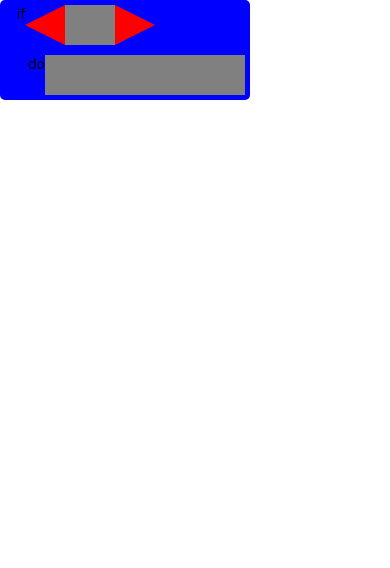
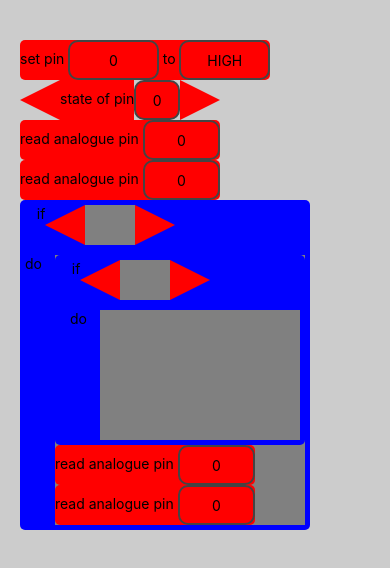
Before and after one commit to mounilsankar/BlockDuino, a React Native app: screen / in a window 390 px wide. Shown: the top 568 px of the page. Built offline with nearby package versions, Linux system fonts and the light colour scheme.

Commit message:
Added button for codeblocks to appear

```diff
--- a/App.js
+++ b/App.js
@@ -43,24 +43,32 @@ import CustomSmallBlock from "./src/components/CustomSmallBlock/CustomSmallBlock
 import CustomBigBlock from "./src/components/CustomBigBlock/CustomBigBlock";
 export default function App() {
   const [items, setItems] = React.useState([
-    { id: 1, text: "setPin" },
-    { id: 2, text: "stateOfPin" },
-    { id: 3, text: "readAnalogPin" },
-    { id: 4, text: "readAnalogPin" },
+    { id: 1, type:"small",text: "setPin" },
+    { id: 2, type:"small", text: "stateOfPin" },
+    { id: 3, type:"small", text: "readAnalogPin" },
+    { id: 4, type:"small", text: "readAnalogPin" },
   ]);
   const [zones, setZones] = React.useState([
     {
-      id: 1,
-      text: "Test zone 1",
-      items: [{ id: 5, text: "setPin" }],
+      id: 6,
+      text: "if", type:"big", layout: null,
+      items: [{ id: 5, type:"big", text: "if",
+          items: [
+            { id: 7, type:"small", text: "setPin", layout: null},
+            { id: 8, type:"small", layout: null, text: "stateOfPin" },]
+     },
+     { id: 9, type:"small", layout: null, text: "readAnalogPin" },
+    { id: 10, type:"small", layout: null, text: "readAnalogPin" },
+
+    ],
     },
   ]);
 
   return (
-    <View>
+    /*<View>
     <CustomBigBlock/>
-    </View>
-    /*<DragAndDrop
+    </View>*/
+    <DragAndDrop
       style={styles.container}
       contentContainerStyle={styles.contentContainerStyle}
       itemKeyExtractor={(item) => item.id}
@@ -75,13 +83,14 @@ export default function App() {
       }}
       itemsInZoneStyle={styles.itemsInZoneStyle}
       renderItem={(item) => {
-        return (
-          <CustomSmallBlock id={item.text}/>
-        );
+        if (item.type==="big"){
+            return(<CustomBigBlock id={item.text}/>);
+        }
+          return(<CustomSmallBlock id={item.text}/>);
       }}
       renderZone={(zone, children, hover) => {
         return (
-          <View
+          /*<View
             style={{
               ...styles.dragZoneStyle,
               backgroundColor: hover ? "#E2E2E2" : "#FFF",
@@ -89,10 +98,13 @@ export default function App() {
           >
             <Text stylae={styles.dragZoneTextStyle}>{zone.text}</Text>
             {children}
-          </View>
+          </View>*/
+          <CustomBigBlock style={{
+            backgroundColor: hover ? "#E2E2E2" : "#FFF",
+          }}id={zone.text} children={children}/>
         );
       }}
-    />*/
+    />
   );
 }
 
@@ -149,7 +161,6 @@ const styles = StyleSheet.create({
     top: "50%",
   },
 });
-
 
 
 
--- a/babel.config.js
+++ b/babel.config.js
@@ -1,3 +1,4 @@
 module.exports = {
   presets: ['module:metro-react-native-babel-preset'],
+  plugins:['react-native-reanimated/plugin'],
 };
--- a/index.js
+++ b/index.js
@@ -6,4 +6,4 @@ import {AppRegistry} from 'react-native';
 import App from './App';
 import {name as appName} from './app.json';
 
-AppRegistry.registerComponent(appName, () => App);
+AppRegistry.registerComponent("BlockDuino", () => App);
--- a/src/components/CustomBigBlock/CustomBigBlock.js
+++ b/src/components/CustomBigBlock/CustomBigBlock.js
@@ -11,21 +11,54 @@ class CustomBigBlock extends Component {
         }
     }
     render(){
-        const {id} = this.props;
-        return (
-            <View style={[styles.bigBlock,{flexDirection:"column"}]}>
+        const {id,children} = this.props;
+        switch(id){
+          case "onStart":
+            return(
+              <View style={[styles.bigBlock,{flexDirection:"column"}]}>
                 <View style={{flexDirection:"row",padding:5}}>
-                    <Text>   if</Text>
+                    <Text>   on start</Text>
                     <TriangleLeft/>
                     <View style={{backgroundColor:"gray",width:50,height:40}}/>
                     <TriangleRight/>
                 </View>
                 <View style={{flexDirection:"row",padding:5,justifyContent:"flex-end",alignContent:"center"}}>
-                    <Text>do</Text>
-                    <View style={{backgroundColor:"gray",width:200,height:40}}/>
+                    <Text style={{width:30}}>  </Text>
+                    <View style={{flexDirection:"column",backgroundColor:"gray",minHeight:130,minWidth:200}}>{children}</View>
                 </View>
             </View>
-        );
+            );
+          case "if":
+            return (
+              <View style={[styles.bigBlock,{flexDirection:"column"}]}>
+                  <View style={{flexDirection:"row",padding:5}}>
+                      <Text>   if</Text>
+                      <TriangleLeft/>
+                      <View style={{backgroundColor:"gray",width:50,height:40}}/>
+                      <TriangleRight/>
+                  </View>
+                  <View style={{flexDirection:"row",padding:5,justifyContent:"flex-end",alignContent:"center"}}>
+                      <Text style={{width:30}}>do</Text>
+                      <View style={{flexDirection:"column",backgroundColor:"gray",minHeight:130,minWidth:200}}>{children}</View>
+                  </View>
+              </View>
+          );
+          default:
+            <View style={[styles.bigBlock,{flexDirection:"column"}]}>
+                <View style={{flexDirection:"row",padding:5}}>
+                    <Text>   on start</Text>
+                    <TriangleLeft/>
+                    <View style={{backgroundColor:"gray",width:50,height:40}}/>
+                    <TriangleRight/>
+                </View>
+                <View style={{flexDirection:"row",padding:5,justifyContent:"flex-end",alignContent:"center"}}>
+                    <Text style={{width:30}}>  </Text>
+                    <View style={{flexDirection:"column",backgroundColor:"gray",minHeight:130,minWidth:200}}>{children}</View>
+                </View>
+            </View>
+
+        }
+
     }
 
 }
@@ -43,7 +76,7 @@ const styles = StyleSheet.create ({
         borderRadius:5,
         flexDirection:"row",
         justifyContent:"flex-start",
-        width:250,
+        minWidth:250,
         backgroundColor:"blue"
     },
     numberBlock:{
--- a/src/lib/DragAndDrop.tsx
+++ b/src/lib/DragAndDrop.tsx
@@ -365,11 +365,29 @@ class DragAndDrop extends Container<DragAndDropProps, DragAndDropState> {
           itemsInZoneStyle={itemsInZoneStyle}
           numCollumns={itemsInZoneNumCollumns}
           itemsDisplay={itemsInZoneDisplay}
-          onZoneLayoutChange={(key, layout) => {
+          onZoneLayoutChange = {(key: string | number, layout) => {
             const zones = [...this.state.zones];
-            const index = zones.findIndex((z) => zoneKeyExtractor(z) === key);
-            zones[index].layout = layout;
-            this.setState({ zones });
+
+            const findZone = (zones: any[], key: string | number): any | null => {
+              for (const zone of zones) {
+                if (zone.id === key) {
+                  return zone;
+                }
+                if (zone.items) {
+                  const foundZone = findZone(zone.items, key);
+                  if (foundZone) {
+                    return foundZone;
+                  }
+                }
+              }
+              return null;
+            };
+
+            const zoneToUpdate = findZone(zones, key);
+            if (zoneToUpdate) {
+              zoneToUpdate.layout = layout;
+              this.setState({ zones });
+            }
           }}
           zonesContainerStyle={zonesContainerStyle}
           itemKeyExtractor={itemKeyExtractor}
```
Also changed, not shown: package.json (+7 -0 lines), 2 other files (tests, documents, lock files or other folders).
